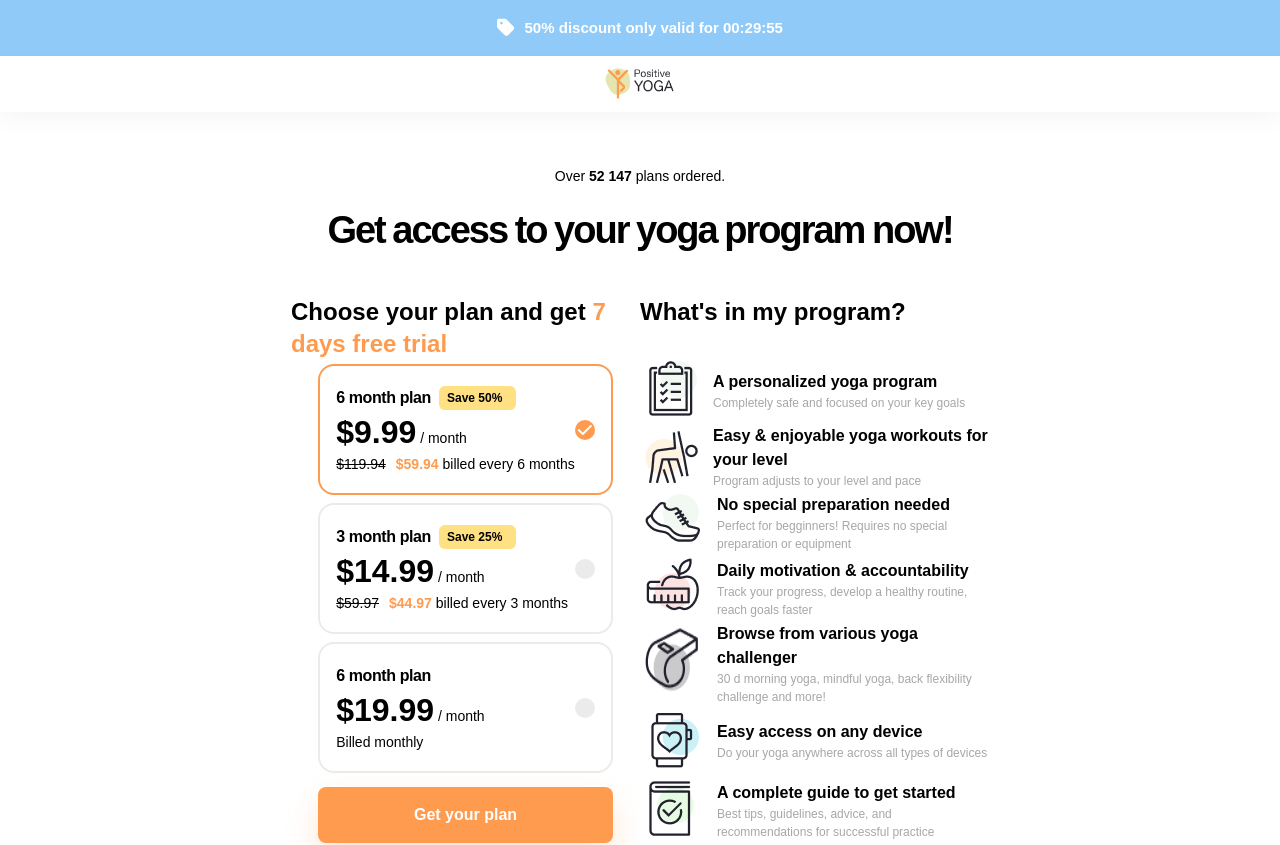
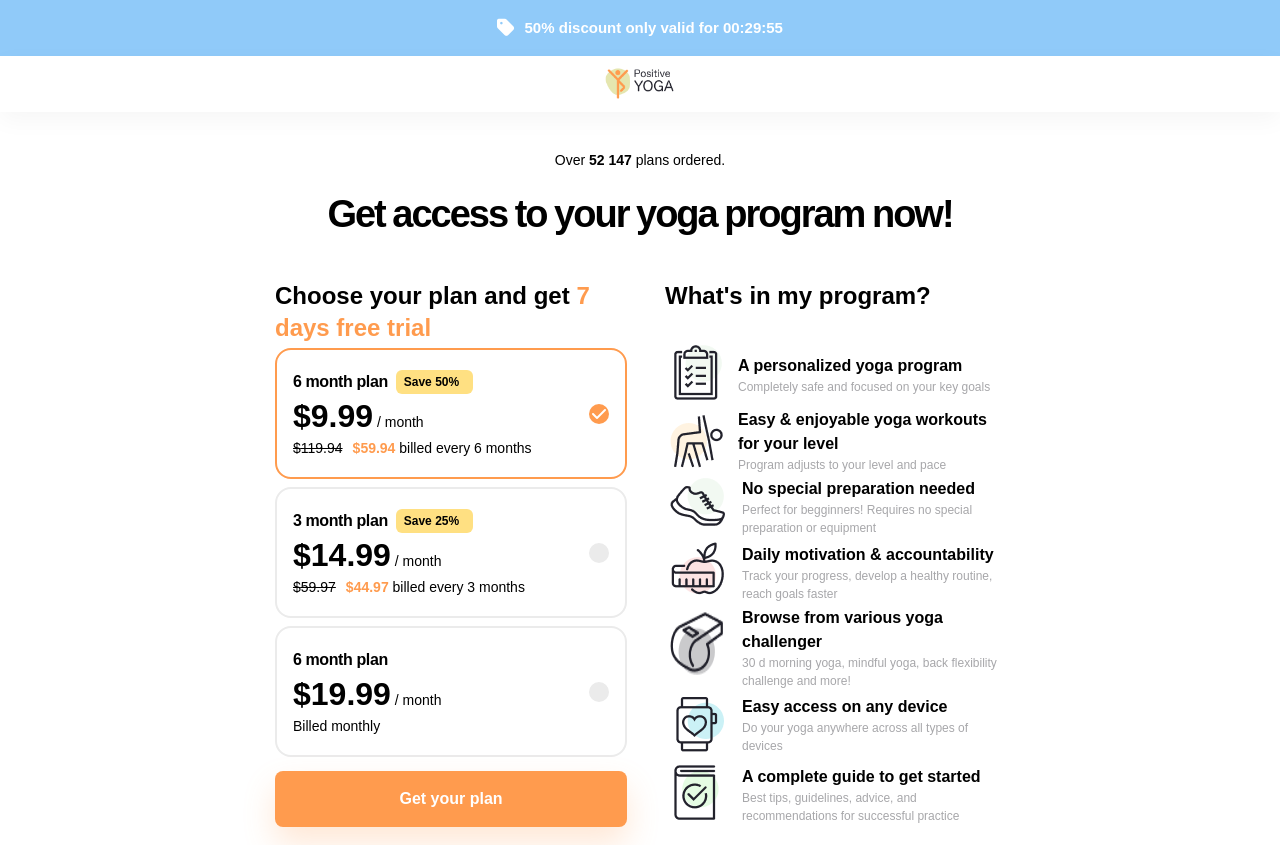
Before and after one commit to ChopinNocturnes/yoga-app, a React (Create React App) app: page / in a window 1280 px wide. Shown: the top 845 px of the page. Built offline with nearby package versions, Linux system fonts and the light colour scheme.

Commit message:
minor style changes in YogaProgram component

```diff
--- a/src/components/YogaProgram/PlanSelection/PlanSelection.module.css
+++ b/src/components/YogaProgram/PlanSelection/PlanSelection.module.css
@@ -3,7 +3,6 @@
   max-width: 352px;
   display: flex;
   flex-direction: column;
-  align-items: center;
 }
 
 .headerTitleText {
--- a/src/components/YogaProgram/ProgramDescription/ProgramDescription.module.css
+++ b/src/components/YogaProgram/ProgramDescription/ProgramDescription.module.css
@@ -1,5 +1,5 @@
 .outerContainer {
-  width: 350px;
+  max-width: 340px;
 }
 
 .programDescriptionElementsContainer {
--- a/src/components/YogaProgram/YogaProgram.module.css
+++ b/src/components/YogaProgram/YogaProgram.module.css
@@ -4,7 +4,6 @@
   align-items: center;
   margin: 20px auto;
   max-width: 730px;
-  padding: 16px;
 }
 
 .planFlexContainer {
@@ -39,6 +38,7 @@
 @media only screen and (max-width: 640px) {
   .outerContainer {
     margin: 0 auto 10px auto;
+    padding: 16px;
   }
   .planFlexContainer {
     flex-direction: column;
```
